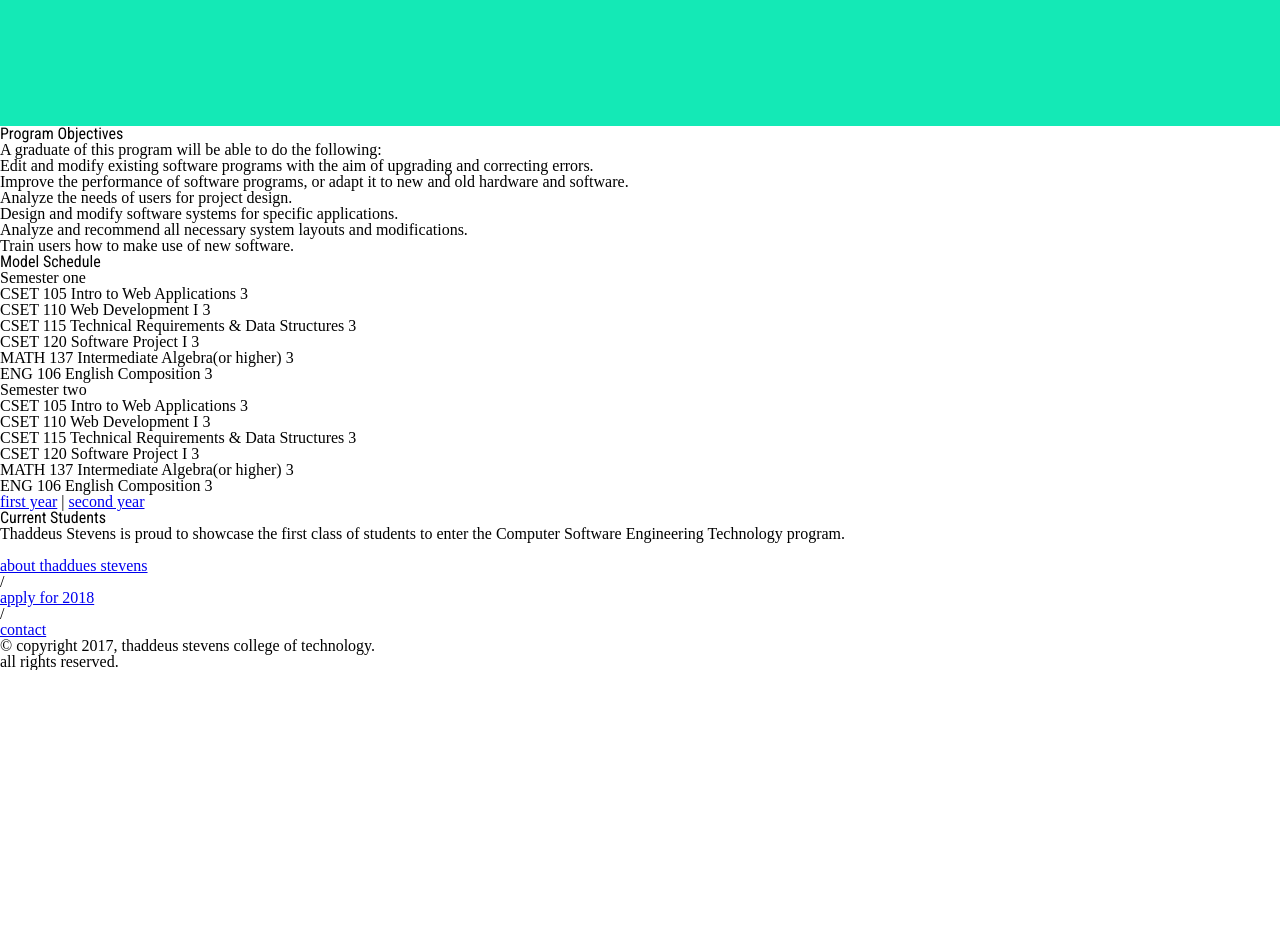
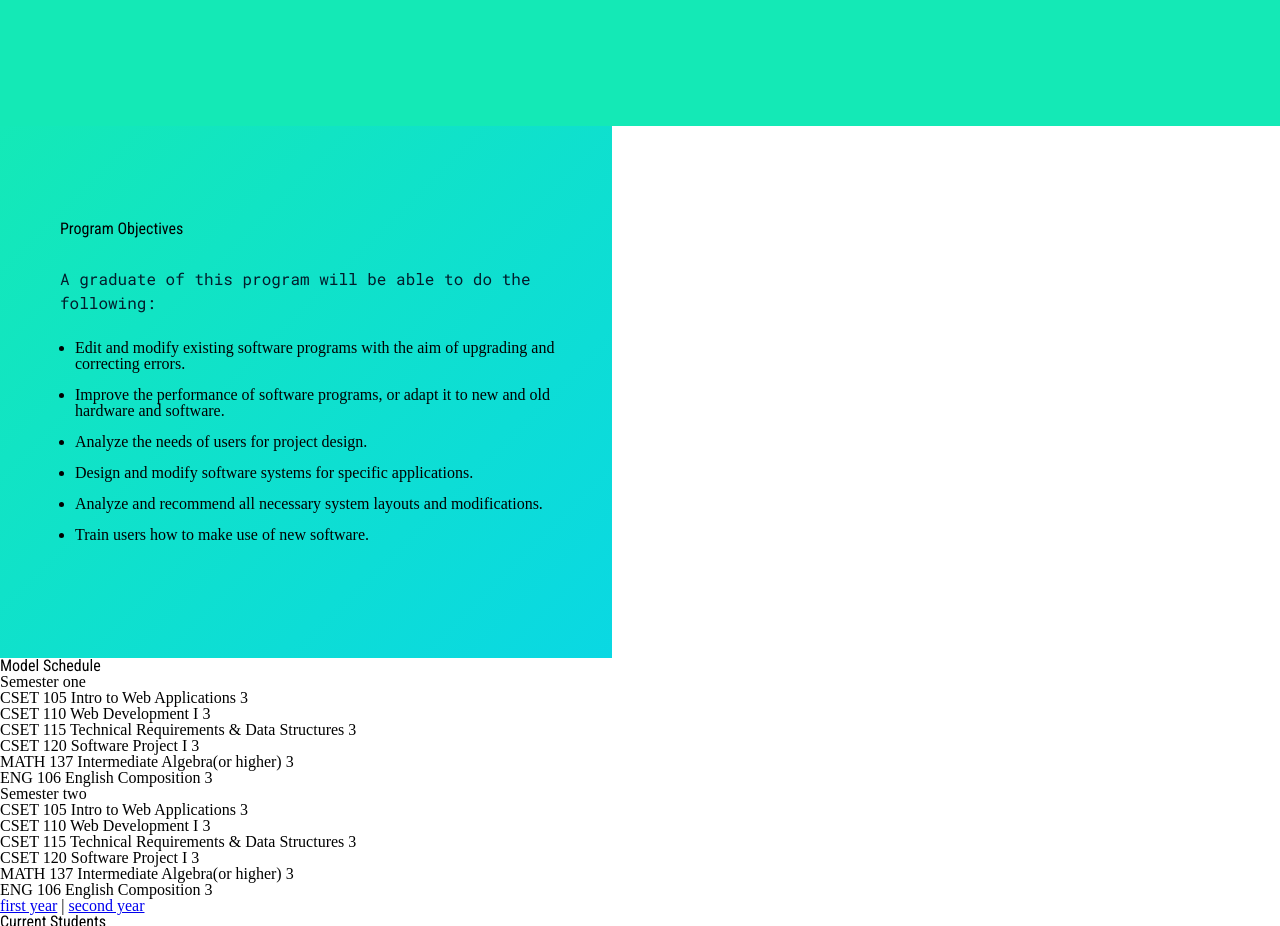
Before and after one commit to TheHopefulMarshmallow/cset-page, a plain HTML site: page index.html in a window 1280 px wide. Shown: the part 940-1866 px from the top of the page. Before the commit the page ends 1610 px from the top, so only its background shows below. Drawn offline with Linux system fonts and the light colour scheme.

Commit message:
keeping it rolling

```diff
--- a/index.html
+++ b/index.html
@@ -45,11 +45,11 @@
     </article>
   </section>
 
-  <section>
-    <aside>
+  <section class="thirds">
+    <aside class="sidebar">
       <h2>Program Objectives</h2>
-      <p>A graduate of this program will be able to do the following:</p>
-      <ul>
+      <p class="mono">A graduate of this program will be able to do the following:</p>
+      <ul class="objectives">
         <li> Edit and modify existing software programs with the aim of upgrading and correcting errors.</li>
         <li> Improve the performance of software programs, or adapt it to new and old hardware and software.</li>
         <li>Analyze the needs of users for project design.
--- a/style.css
+++ b/style.css
@@ -171,3 +171,23 @@ h1, h2 {
 .flexrow .pn:first-of-type{
   margin-left: 0;
 }
+.sidebar{
+	background: rgba(20,233,183,1);
+	background: -moz-linear-gradient(-45deg, rgba(20,233,183,1) 0%, rgba(10,216,227,1) 100%);
+	background: -webkit-linear-gradient(-45deg, rgba(20,233,183,1) 0%, rgba(10,216,227,1) 100%);
+	background: -ms-linear-gradient(-45deg, rgba(20,233,183,1) 0%, rgba(10,216,227,1) 100%);
+	background: linear-gradient(135deg, rgba(20,233,183,1) 0%, rgba(10,216,227,1) 100%);
+	display: inline-block;
+	width: 40%;
+	padding: 95px 40px 100px 60px;
+}
+.sidebar p.mono{
+	margin: 30px 0 25px;
+}
+.objectives li{
+	list-style-type: initial;
+	margin: 15px;
+}
+.objectives{
+	margin-left: 15px 15px 15px 0;
+}
```
